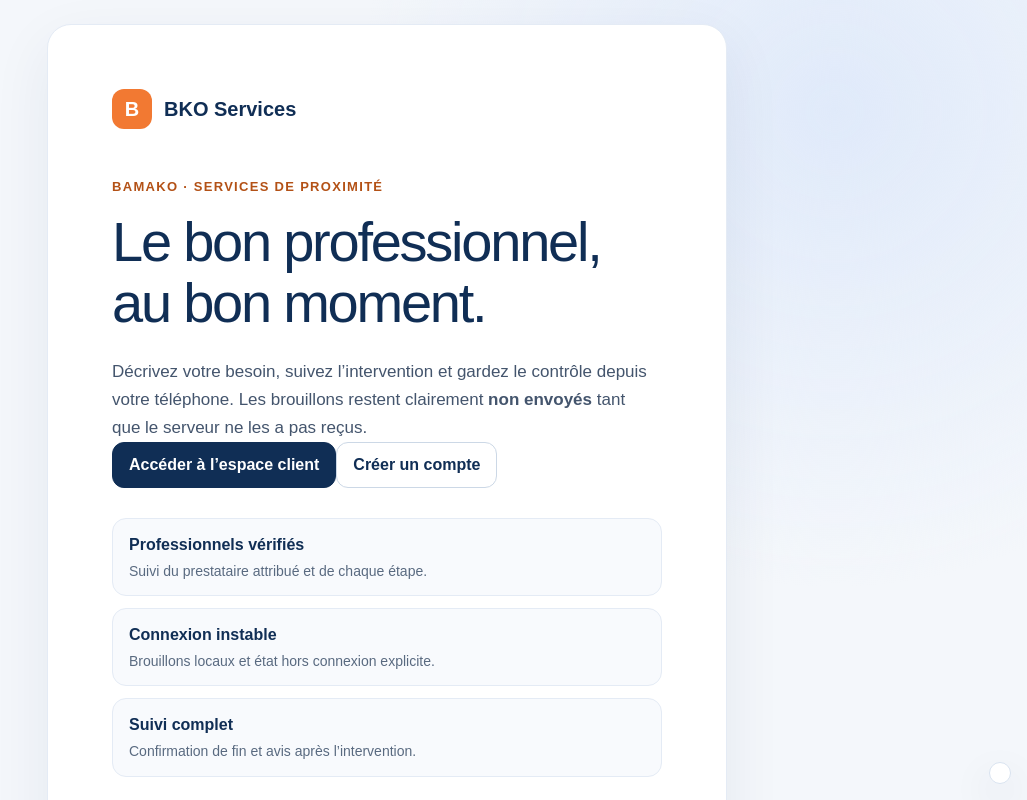
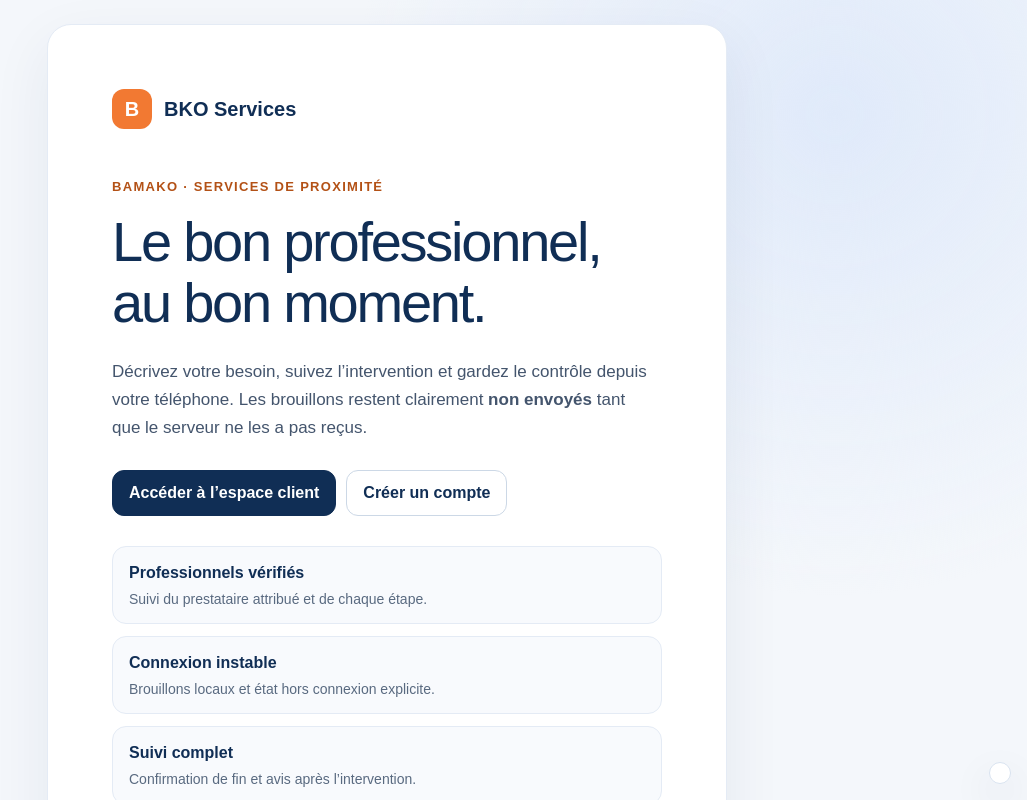
Before and after one commit to hamapixel/bko-services, a Next.js app in the folder frontend/: page / in a window 1280 px wide. Shown: the top 800 px of the page, without its empty margins (253-1280 px from the left). Built offline with nearby package versions, Linux system fonts and the light colour scheme.

Commit message:
style(client): add public client entry actions

```diff
--- a/frontend/app/globals.css
+++ b/frontend/app/globals.css
@@ -1468,3 +1468,10 @@ textarea:disabled {
     display: none;
   }
 }
+
+.home-actions {
+  display: flex;
+  flex-wrap: wrap;
+  gap: 10px;
+  margin-top: 28px;
+}
```
